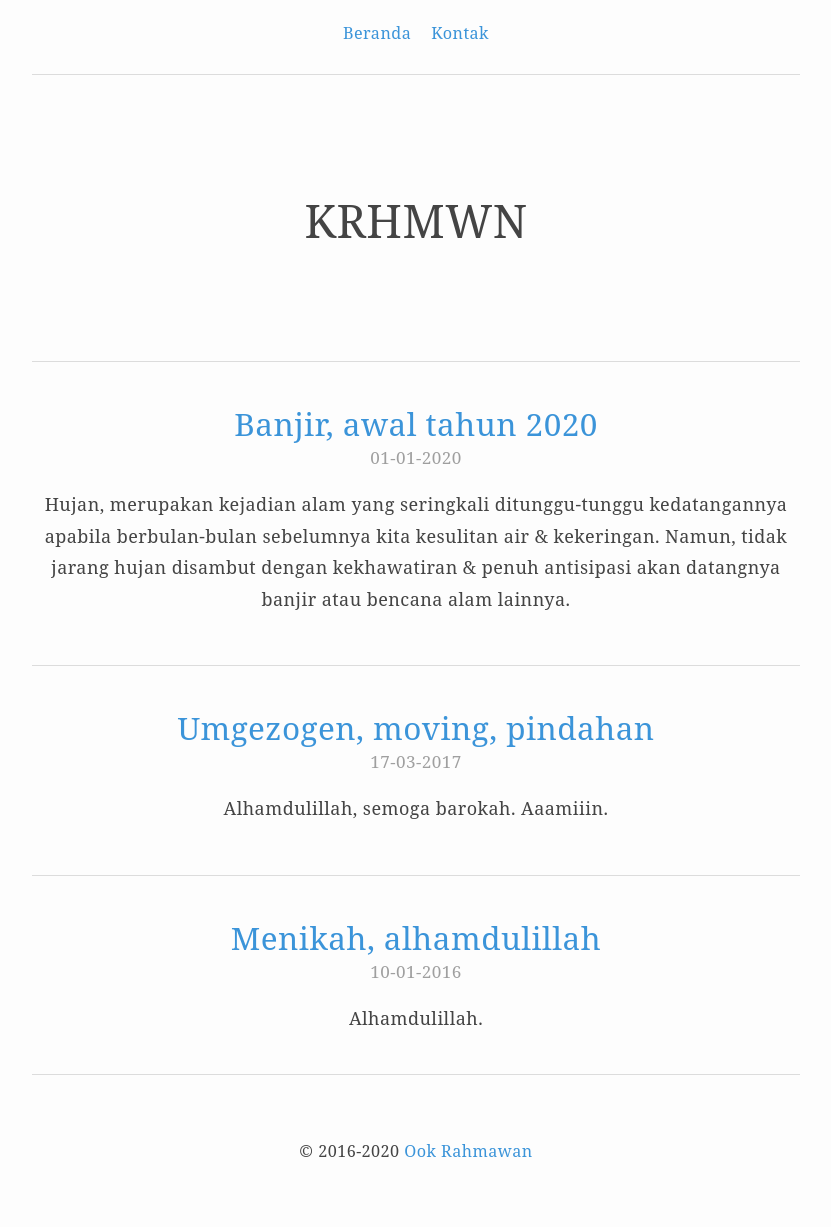
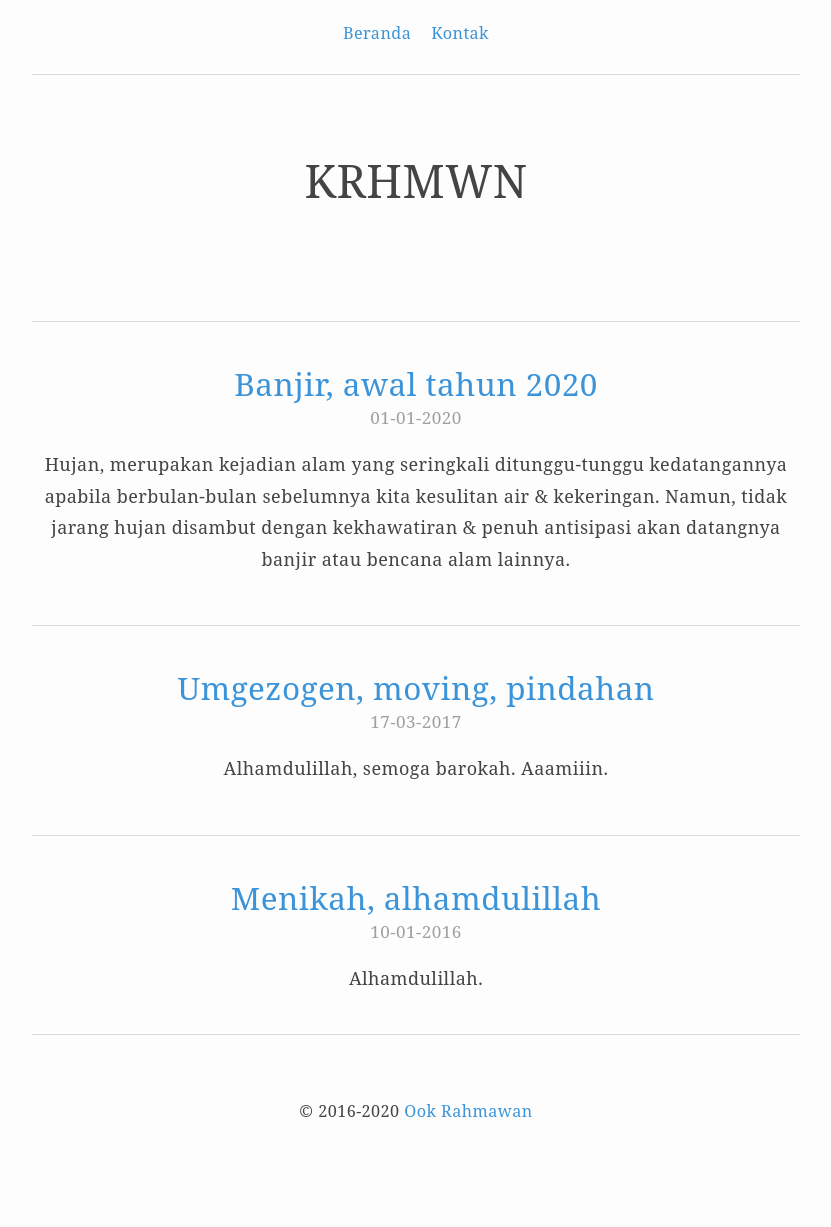
Before and after one commit to krhmwn/krhmwn.github.io, a Jekyll site: the page built from index.html, in a window 1280 px wide. Shown: the whole page, without its empty margins (224-1055 px from the left). Built offline with Jekyll 4.4.1, drawn with Linux system fonts in a browser that asks for light colours; after the commit the page ends 1187 px from its top, so only the background shows below that.

Commit message:
Update v. 4.9
Upadtecss

```diff
--- a/_layouts/default.html
+++ b/_layouts/default.html
@@ -12,7 +12,7 @@
 <body>
 <section>
 <nav><a href="/">Beranda</a><a href="mailto:ookrahmawan@mail.ru">Kontak</a></nav>
-<header><span class="name"><h1>{{ site.name }}</h1></span></header>
+<header class="name"><h1>{{ site.name }}</h1></header>
 <article>{{ content }}</article>
 <footer>&copy; 2016-{{ site.time | date: "%Y" }} <a href="/">{{ site.title }}</a></footer>
 </section>
```
